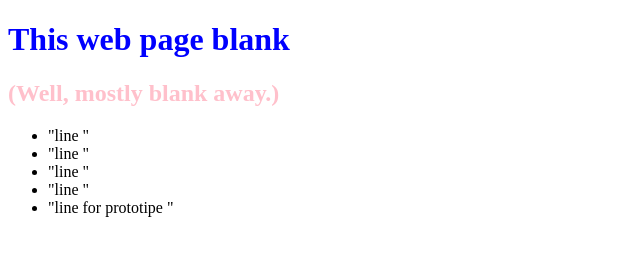
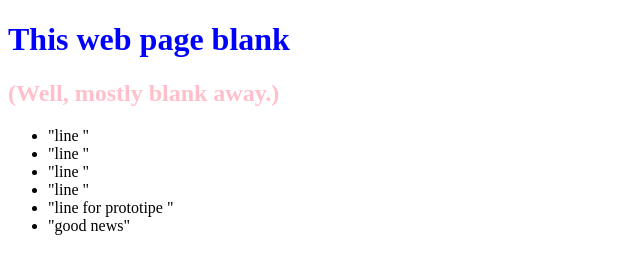
Before and after one commit to Ivshar/omain_ooenSap_repo, a plain HTML site: page index.html in a window 1280 px wide. Shown: the whole page, without its empty margins (0-640 px from the left). Drawn offline with Linux system fonts and the light colour scheme.

Commit message:
added line

```diff
--- a/index.html
+++ b/index.html
@@ -18,6 +18,7 @@
 			<li>"line "</li>
 			<li>"line "</li>
 			<li>"line for prototipe "</li>
+						<li>"good news"</li>
 
 
 
```
